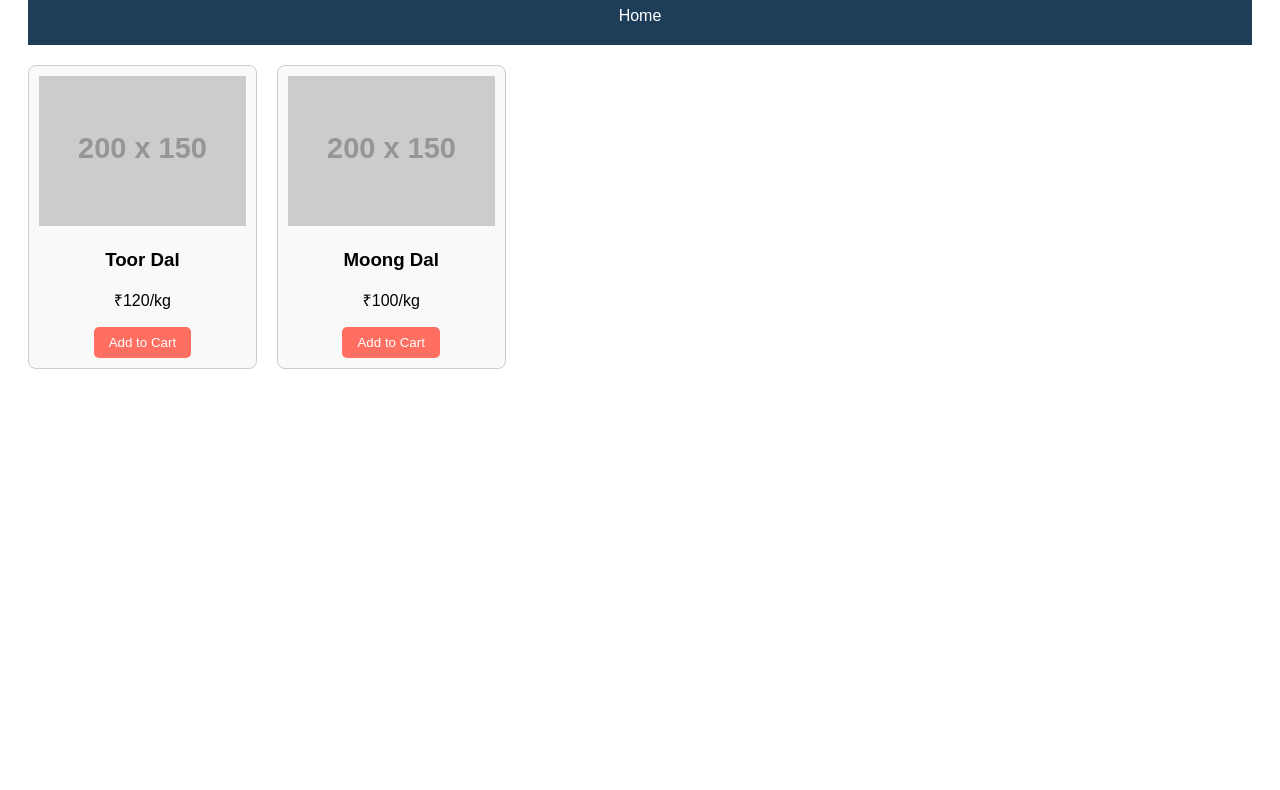
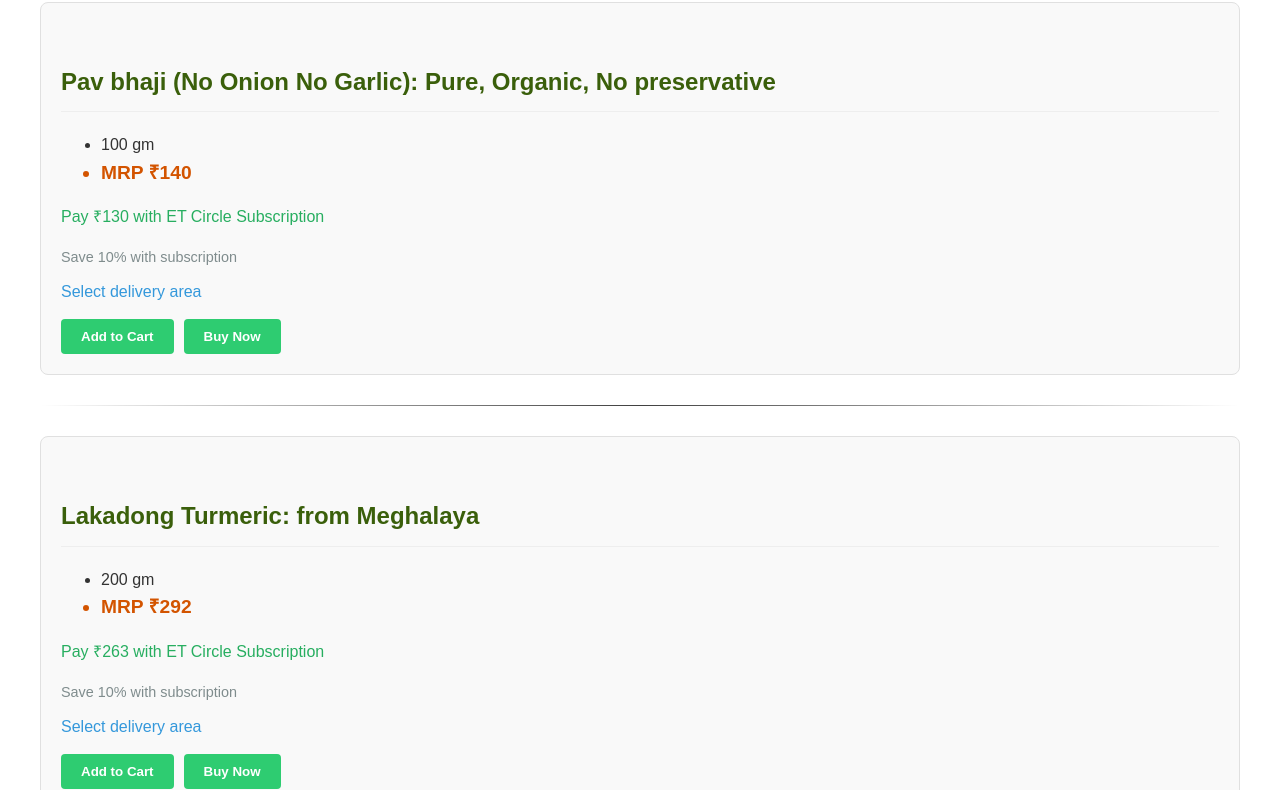
Before and after one commit to Vrajmasale/Vrajmasale.github.io, a plain HTML site: page Spices.html in a window 1280 px wide. Shown: the part 121-911 px from the top of the page. Before the commit the page ends 800 px from the top, so only its background shows below. Drawn offline with Linux system fonts and the light colour scheme; placeholder pictures from the web are drawn by us.

Commit message:
Update Spices.html

```diff
--- a/Spices.html
+++ b/Spices.html
@@ -1,46 +1,145 @@
 <!DOCTYPE html>
 <html lang="en">
 <head>
-  <meta charset="UTF-8" />
-  <meta name="viewport" content="width=device-width, initial-scale=1.0" />
-  <title>Pulses</title>
-  <style>
-    body { font-family: Arial, sans-serif; padding: 20px; }
-    header { background: #1e3d59; color: white; padding: 20px; text-align: center; }
-    nav a { color: white; margin: 0 15px; text-decoration: none; }
-    .products { display: grid; grid-template-columns: repeat(auto-fill, minmax(200px, 1fr)); gap: 20px; margin-top: 20px; }
-    .product-card {
-      border: 1px solid #ccc;
-      padding: 10px;
-      border-radius: 8px;
-      text-align: center;
-      background: #f9f9f9;
-    }
-    .product-card img { width: 100%; height: 150px; object-fit: cover; }
-    .btn { background-color: #ff6f61; color: white; padding: 8px 15px; border: none; border-radius: 5px; text-decoration: none; }
-  </style>
+    <meta charset="UTF-8">
+    <meta name="viewport" content="width=device-width, initial-scale=1.0">
+    <title>Buy Organic Spices - Vrajmasale</title>
+    <style>
+        body {
+            font-family: 'Arial', sans-serif;
+            line-height: 1.6;
+            color: #333;
+            max-width: 1200px;
+            margin: 0 auto;
+            padding: 20px;
+        }
+        h1 {
+            color: #2e8b57;
+            text-align: center;
+            margin-bottom: 30px;
+        }
+        h2 {
+            color: #3a5f0b;
+            margin-top: 40px;
+            border-bottom: 1px solid #eee;
+            padding-bottom: 10px;
+        }
+        .spice-item {
+            border: 1px solid #e0e0e0;
+            border-radius: 8px;
+            padding: 20px;
+            margin-bottom: 20px;
+            background-color: #f9f9f9;
+        }
+        .price {
+            font-weight: bold;
+            color: #d35400;
+            font-size: 1.2em;
+        }
+        .discounted-price {
+            color: #27ae60;
+        }
+        .subscription-note {
+            font-size: 0.9em;
+            color: #7f8c8d;
+            margin: 5px 0;
+        }
+        .delivery-area {
+            color: #3498db;
+            margin: 10px 0;
+        }
+        .cart-buttons {
+            display: flex;
+            gap: 10px;
+            margin-top: 15px;
+        }
+        .cart-buttons button {
+            background-color: #2ecc71;
+            color: white;
+            border: none;
+            padding: 10px 20px;
+            border-radius: 4px;
+            cursor: pointer;
+            font-weight: bold;
+        }
+        .cart-buttons button:hover {
+            background-color: #27ae60;
+        }
+        hr {
+            border: 0;
+            height: 1px;
+            background-image: linear-gradient(to right, rgba(0,0,0,0), rgba(0,0,0,0.75), rgba(0,0,0,0));
+            margin: 30px 0;
+        }
+    </style>
 </head>
 <body>
-  <header>
-    <h1>Pulses</h1>
-    <nav>
-      <a href="index.html">Home</a>
-    </nav>
-  </header>
-  <section class="products">
-    <div class="product-card">
-      <img src="https://via.placeholder.com/200x150?text=Toor+Dal" alt="Toor Dal">
-      <h3>Toor Dal</h3>
-      <p>₹120/kg</p>
-      <button class="btn">Add to Cart</button>
+    <h1>Buy Organic Spices</h1>
+
+    <div class="spice-item">
+        <h2>Pav bhaji (No Onion No Garlic): Pure, Organic, No preservative</h2>
+        <ul>
+            <li>100 gm</li>
+            <li class="price">MRP ₹140</li>
+        </ul>
+        <p class="discounted-price">Pay ₹130 with ET Circle Subscription</p>
+        <p class="subscription-note">Save 10% with subscription</p>
+        <p class="delivery-area">Select delivery area</p>
+        <div class="cart-buttons">
+            <button>Add to Cart</button>
+            <button>Buy Now</button>
+        </div>
     </div>
-    <div class="product-card">
-      <img src="https://via.placeholder.com/200x150?text=Moong+Dal" alt="Moong Dal">
-      <h3>Moong Dal</h3>
-      <p>₹100/kg</p>
-      <button class="btn">Add to Cart</button>
+
+    <hr>
+
+    <div class="spice-item">
+        <h2>Lakadong Turmeric: from Meghalaya</h2>
+        <ul>
+            <li>200 gm</li>
+            <li class="price">MRP ₹292</li>
+        </ul>
+        <p class="discounted-price">Pay ₹263 with ET Circle Subscription</p>
+        <p class="subscription-note">Save 10% with subscription</p>
+        <p class="delivery-area">Select delivery area</p>
+        <div class="cart-buttons">
+            <button>Add to Cart</button>
+            <button>Buy Now</button>
+        </div>
     </div>
-    <!-- Add more product cards here -->
-  </section>
+
+    <hr>
+
+    <div class="spice-item">
+        <h2>Coriander Seeds: Pure, Organic, Fresh</h2>
+        <ul>
+            <li>200 gm</li>
+            <li class="price">MRP ₹129</li>
+        </ul>
+        <p class="discounted-price">Pay ₹117 with ET Circle Subscription</p>
+        <p class="subscription-note">Save 10% with subscription</p>
+        <p class="delivery-area">Select delivery area</p>
+        <div class="cart-buttons">
+            <button>Add to Cart</button>
+            <button>Buy Now</button>
+        </div>
+    </div>
+
+    <hr>
+
+    <div class="spice-item">
+        <h2>Red Chilli Powder: Pure, Organic, Fresh</h2>
+        <ul>
+            <li>200 gm</li>
+            <li class="price">MRP ₹240</li>
+        </ul>
+        <p class="discounted-price">Pay ₹216 with ET Circle Subscription</p>
+        <p class="subscription-note">Save 10% with subscription</p>
+        <p class="delivery-area">Select delivery area</p>
+        <div class="cart-buttons">
+            <button>Add to Cart</button>
+            <button>Buy Now</button>
+        </div>
+    </div>
 </body>
 </html>
```
